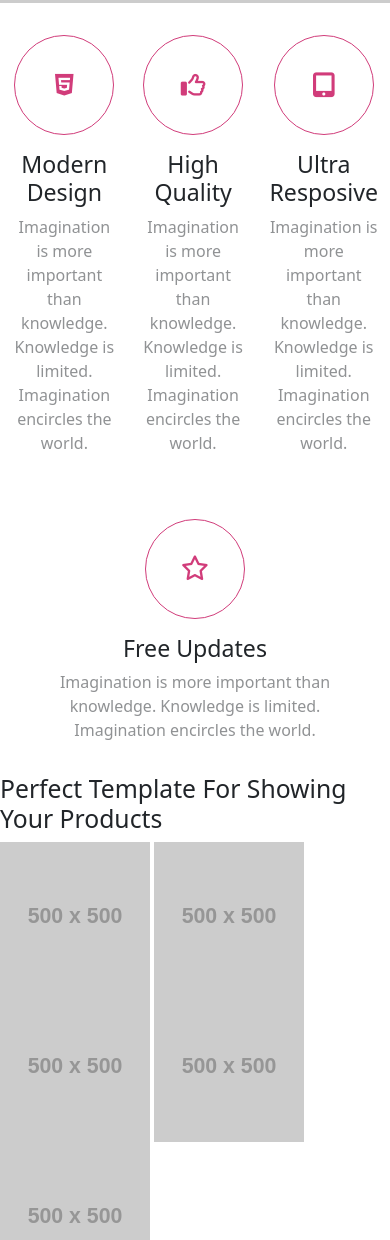
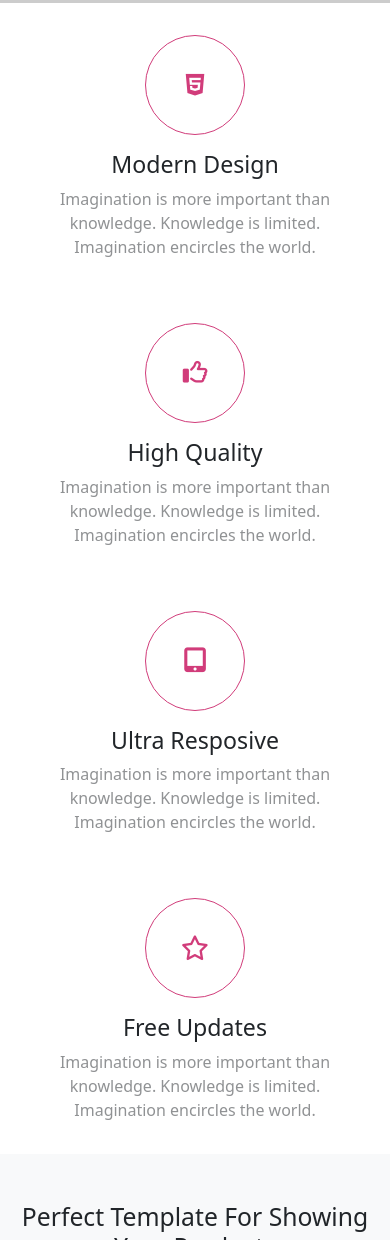
Before and after one commit to carlosandresalzate/proyecto-impreza, a website built with webpack: page src/index.html in a window 390 px wide. Shown: the part 760-2000 px from the top of the page. Built offline with nearby package versions, Linux system fonts and the light colour scheme; placeholder pictures from the web are drawn by us.

Commit message:
remuevo la clase col en la seccion servicios y agrego las clases col-md-6 y col-lg-4; agrego un div para envolver el tag h2 en servicios

```diff
--- a/src/index.html
+++ b/src/index.html
@@ -125,7 +125,7 @@
         <main id="servicios">
             <div class="container-fluid">
                 <div class="row ">
-                    <article class="col text-center py-3">
+                    <article class="col-md-6 col-lg-3">
                         <div class="circle"  >
                             <span class="fab fa-html5 "></span>
                         </div>
@@ -135,7 +135,7 @@
                             encircles the world.
                         </p>
                     </article>
-                    <article class="col">
+                    <article class="col-md-6 col-lg-3">
                         <div class="circle" ><span class="far fa-thumbs-up"></span></div>
                         <h3>High Quality</h3>
                         <p class="text-body-tertiary">
@@ -144,7 +144,7 @@
                             Imagination encircles the world.
                         </p>
                     </article>
-                    <article class="col">
+                    <article class="col-md-6 col-lg-3">
                         <div class="circle" ><span class="fas fa-tablet-alt"></span></div>
                         <h3>Ultra Resposive</h3>
                         <p class="text-body-tertiary">
@@ -153,7 +153,7 @@
                             Imagination encircles the world.
                         </p>
                     </article>
-                    <article class="col">
+                    <article class="col-md-6 col-lg-3">
                         <div class="circle" ><span class="far fa-star"></span></div>
                         <h3>Free Updates</h3>
                         <p class="text-body-tertiary">
@@ -165,7 +165,9 @@
                 </div>
             </div>
             <div>
-                <h2>Perfect Template For Showing Your Products</h2>
+                <div class="bg-light py-5 text-center">
+                    <h2>Perfect Template For Showing Your Products</h2>
+                </div>
                 <img src="https://via.placeholder.com/500" alt="" width="150" />
                 <img src="https://via.placeholder.com/500" alt="" width="150" />
                 <img src="https://via.placeholder.com/500" alt="" width="150" />
```
